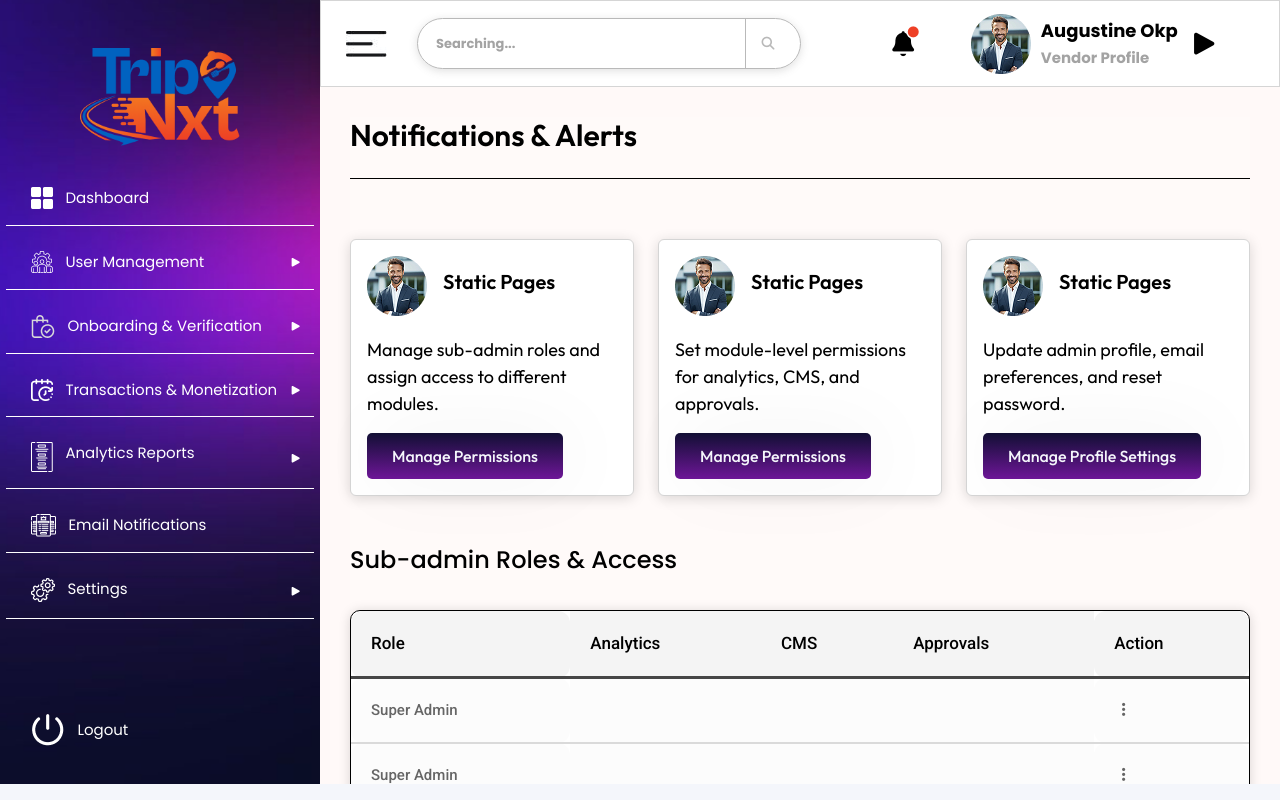
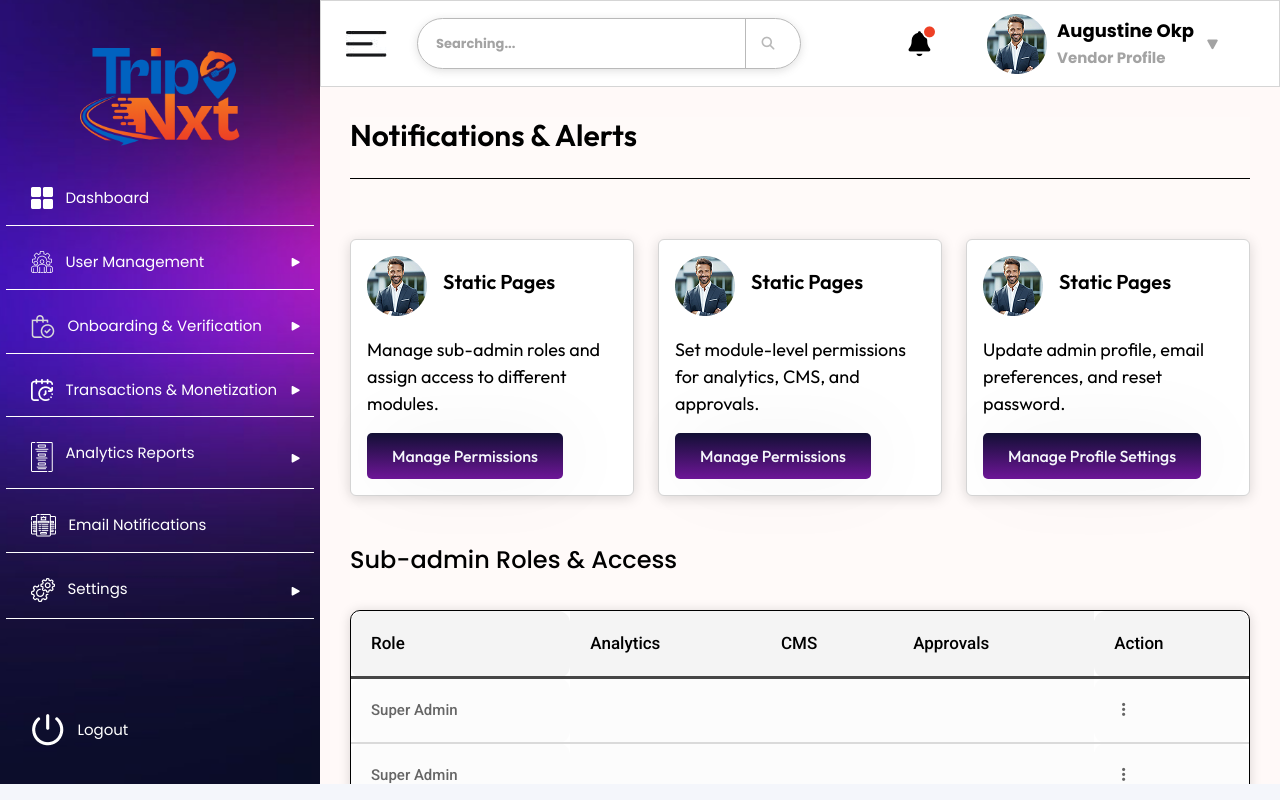
Before and after one commit to JamesWDG/trip_next, a Next.js app: page /dashboard/setting-dashboard in a window 1280 px wide. Built offline with nearby package versions, Linux system fonts and the light colour scheme.

Commit message:
Update globals.css

```diff
--- a/src/app/globals.css
+++ b/src/app/globals.css
@@ -1403,3 +1403,9 @@ main {
 .sidebar-panel.active .dropdown-submenu li a:hover {
   color: var(--orange) !important;
 }
+
+.profile-btn i {
+  font-size: 12px !important;
+  transform: rotate(90deg) !important;
+  color: var(--gray);
+}
```
